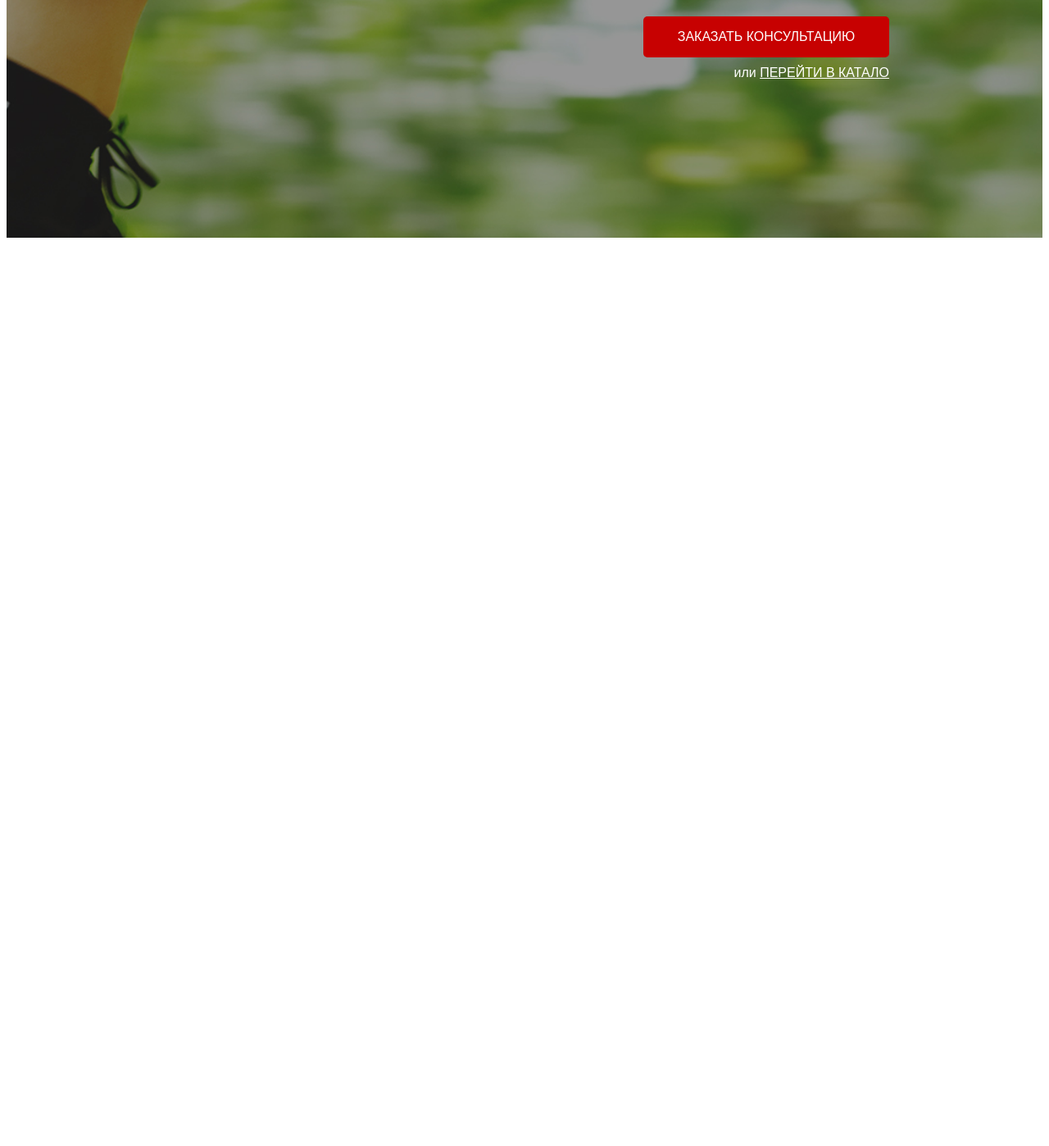
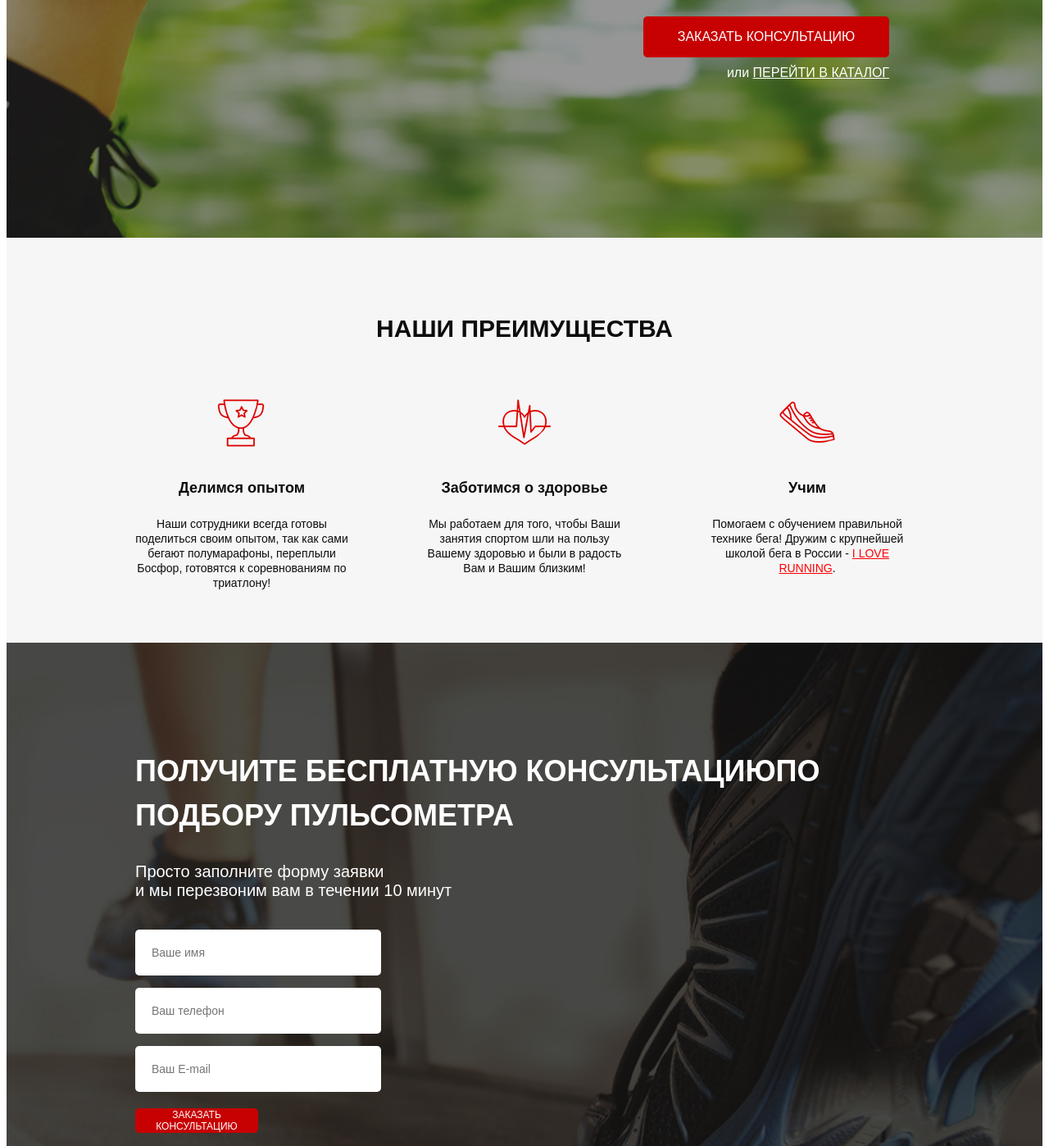
Before and after one commit to taranenko99/pulse, a website: page index.html in a window 1280 px wide. Shown: the part 482-1880 px from the top of the page at 82% size. Before the commit the page ends 800 px from the top, so only its background shows below. Drawn offline with Linux system fonts and the light colour scheme.

Commit message:
second 22.09.2022

```diff
--- a/index.html
+++ b/index.html
@@ -54,12 +54,50 @@
                 <button class="btn btn_main">заказать консультацию</button>
                 <div class="promo__link">
                     или
-                    <a href="#">ПЕРЕЙТИ В КАТАЛО</a>
+                    <a href="#">ПЕРЕЙТИ В КАТАЛОГ</a>
                 </div>
             </div>
             </div>
 
         </div>
     </div>
+
+    <div class="advantages">
+        <div class="container">
+            <h2 class="title">НАШИ ПРЕИМУЩЕСТВА</h2>
+            <div class="advantages__wrapper">
+                <div class="advantages__item">
+                    <img src="/src/icons/advantages/cup.png" alt="" class="advantages__icon">
+                    <div class="advantages__subtitle">Делимся опытом</div>
+                    <div class="advantages__descr">Наши сотрудники всегда готовы поделиться своим опытом, так как сами бегают полумарафоны, переплыли Босфор, готовятся к соревнованиям по триатлону!</div>
+                </div>
+                <div class="advantages__item">
+                    <img src="/src/icons/advantages/heart.png" alt="" class="advantages__icon">
+                    <div class="advantages__subtitle">Заботимся о здоровье</div>
+                    <div class="advantages__descr">Мы работаем для того, чтобы Ваши занятия спортом шли на пользу Вашему здоровью и были в радость Вам и Вашим близким!</div>
+                </div>
+                <div class="advantages__item">
+                    <img src="/src/icons/advantages/shoe.png" alt="" class="advantages__icon">
+                    <div class="advantages__subtitle">Учим</div>
+                    <div class="advantages__descr">Помогаем с обучением правильной технике бега! Дружим с крупнейшей школой бега в России - <a href="#">I LOVE RUNNING</a>.</div>
+                </div>
+            </div>
+        </div>
+    </div>
+
+    <div class="consultation">
+        <div class="container">
+            <h2 class="title title_left">Получите бесплатную консультациюпо подбору пульсометра </h2>
+            <div class="consultation__descr">Просто заполните форму заявки<br>
+            и мы перезвоним вам в течении 10 минут</div>
+            <form action="#" class="feed-form">
+                <input name="name" required placeholder="Ваше имя" type="text">
+                <input name="phone" required placeholder="Ваш телефон" type="number">
+                <input name="email" required placeholder="Ваш E-mail" type="email">
+
+                <button class="btn btn_submit">заказать кОНСУЛЬТАЦИЮ</button>
+            </form>
+        </div>
+    </div>
 </body>
 </html>
--- /dev/null
+++ b/src/sass/blocks/_advantages.scss
@@ -0,0 +1,33 @@
+.advantages {
+    padding: 71px 0 64px 0;
+    background: #F6F6F6;
+    &__wrapper {
+        margin-top: 65px;
+        display: flex;
+        justify-content: space-between;
+    }
+    &__item {
+        display: flex;
+        flex-direction: column;
+        align-items: center;
+    }
+    &__subtitle {
+        margin-top: 35px;
+        font-weight: 700;
+        font-size: 18px;
+        line-height: 29px;
+        text-align: center;
+        color: #0D0D0D;
+    }
+    &__descr {
+        width: 260px;
+        margin-top: 20px;
+        font-weight: 300;
+        font-size: 14px;
+        line-height: 18px;
+        text-align: center;
+        color: #0D0D0D;
+    } a {
+        color: #FF0000;
+    }
+}
--- /dev/null
+++ b/src/sass/blocks/_consultation.scss
@@ -0,0 +1,10 @@
+.consultation {
+    min-height: 680px;
+    padding: 100px 0 108px 0;
+    background: url(../img/bg/bg2.png) center (center/cover) no-repeat;
+    &__descr {
+        font-weight: 500;
+        font-size: 20px;
+        color: #FFFFFF;
+    }
+}
--- /dev/null
+++ b/src/sass/blocks/_forms.scss
@@ -0,0 +1,21 @@
+.feed-form {
+    margin-top: 36px;
+    display: flex;
+    flex-direction: column;
+    width: 300px;
+    input {
+        height: 54px;
+        background: #FFFFFF;
+        border-radius: 5px;
+        margin-bottom: 15px;
+        border: none;
+        padding-left: 20px;
+        font-weight: 400;
+        font-size: 14px;
+        line-height: 66px;
+        color: #4B4B4B;
+        &:nth-child(3) {
+            margin-bottom: 20px;
+        }
+    }
+}
--- /dev/null
+++ b/src/sass/blocks/_titles.scss
@@ -0,0 +1,14 @@
+.title {
+    font-weight: 700;
+    font-size: 30px;
+    line-height: 30px;
+    text-align: center;
+    color: #0D0D0D;
+    &_left {
+        font-size: 36px;
+        line-height: 54px;
+        text-transform: uppercase;
+        text-align: left;
+        color: #FFFFFF;
+    }
+}
--- a/src/sass/style.sass
+++ b/src/sass/style.sass
@@ -9,3 +9,7 @@
 @import 'blocks/_header'
 @import 'blocks/_promo'
 @import 'blocks/_buttons'
+@import 'blocks/_advantages'
+@import 'blocks/_titles'
+@import 'blocks/_consultation'
+@import 'blocks/_forms'
```
Also changed, not shown: package.json (added, +19 -0 lines), src/css/style.min.css, 2 other files.
